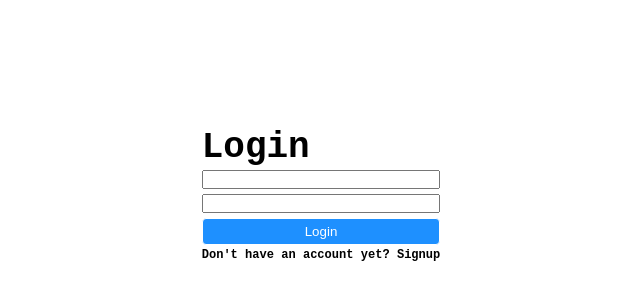
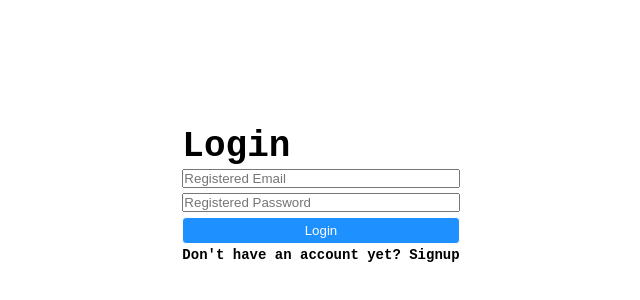
Before and after one commit to abhishekdubey1/firechat-saga, a React (Create React App) app: page /login in a window 1280 px wide. Shown: the part 206-506 px from the top of the page, without its empty margins (319-959 px from the left). Built offline with nearby package versions, Linux system fonts and the light colour scheme.

Commit message:
added height to cha

```diff
--- a/src/components/Login.js
+++ b/src/components/Login.js
@@ -24,6 +24,7 @@ const Login = (props) => {
 						name="email"
 						value={email}
 						onChange={(e) => setEmail(e.target.value)}
+						placeholder="Registered Email"
 						required
 					/>
 					<input
@@ -31,6 +32,7 @@ const Login = (props) => {
 						name="password"
 						value={password}
 						onChange={(e) => setPassword(e.target.value)}
+						placeholder="Registered Password"
 						required
 					/>
 					<button type="submit" onClick={submitForm}>
@@ -45,11 +47,11 @@ const Login = (props) => {
 	}
 };
 const mapStateToProps = (state) => ({
-  auth: state.auth
+	auth: state.auth,
 });
 
 const mapDispatchToProps = (dispatch) => ({
-  login: (userData, history) => dispatch(loginUser(userData, history))
+	login: (userData, history) => dispatch(loginUser(userData, history)),
 });
 
 export default connect(mapStateToProps, mapDispatchToProps)(Login);
--- a/src/components/Signup.js
+++ b/src/components/Signup.js
@@ -13,7 +13,7 @@ const Signup = (props) => {
 		e.preventDefault();
 		if (email && password) {
 			console.log("hi");
-      props.signUpUser({email, password}, props.history);
+			props.signUpUser({ email, password }, props.history);
 		}
 	};
 
@@ -29,12 +29,14 @@ const Signup = (props) => {
 						value={email}
 						onChange={(e) => setEmail(e.target.value)}
 						required
+						placeholder="eg. johndoe@gmail.com"
 					/>
 					<input
 						type="password"
 						name="password"
 						value={password}
 						onChange={(e) => setPassword(e.target.value)}
+						placeholder="A strong password"
 						required
 					/>
 
@@ -53,11 +55,11 @@ const Signup = (props) => {
 };
 
 const mapStateToProps = (state) => ({
-  auth: state.auth
+	auth: state.auth,
 });
 
 const mapDispatchToProps = (dispatch) => ({
-  signUpUser: (userData, history) => dispatch(signUpUser(userData, history))
+	signUpUser: (userData, history) => dispatch(signUpUser(userData, history)),
 });
 
 export default connect(mapStateToProps, mapDispatchToProps)(Signup);
--- a/src/styles.css
+++ b/src/styles.css
@@ -48,6 +48,10 @@ button:hover {
 	color: black;
 	text-decoration: underline;
 }
+.signin h6,
+.signup h6 {
+	font-size: 1.4rem;
+}
 .rooms-list {
 	display: flex;
 	flex-direction: column;
@@ -83,6 +87,12 @@ button:hover {
 .add-room button {
 	margin-left: 50px;
 	padding: 5px 15px;
+}
+.chat {
+	min-height: 300px;
+	display: flex;
+	flex-direction: column;
+	justify-content: space-between;
 }
 .chatroom {
 	width: -webkit-fill-available;
```
Lines whose indentation alone changed are shown as unchanged.
